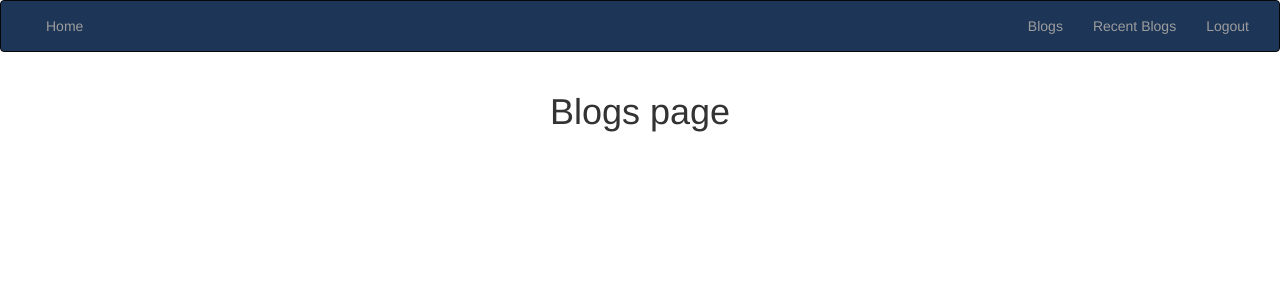
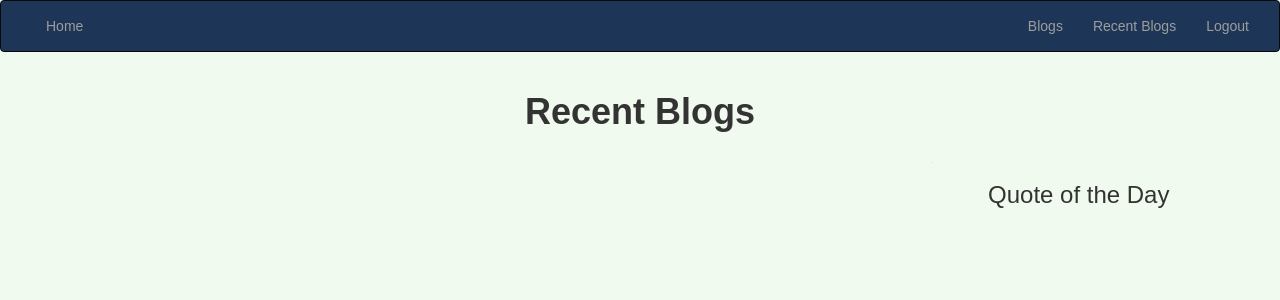
Before and after one commit to Kadas36/Bloggers-Hut, a Flask app: page /recent_blogs in a window 1280 px wide. Shown: the top 300 px of the page. Run offline with Flask 2, Linux system fonts and the light colour scheme; the visitor is signed in with stand-in values (Sample User, id 1); data that the repository does not hold is empty; some libraries are stand-ins or nearby versions.

Commit message:
Add recent posts styling

```diff
--- a/app/templates/recent.html
+++ b/app/templates/recent.html
@@ -1,11 +1,17 @@
 {% extends 'base.html' %}
 {% import 'bootstrap/wtf.html' as wtf%}
+{% block styles%} {{ super() }}
+<link rel="stylesheet" href="{{url_for('static',filename='css/blogs.css')}}">
+{% endblock %}
 
 {% block content %}
 
 
 <div class="container">
-    <h1 class="text-center">Blogs  page</h1>
+    <h1 class="text-center">Recent Blogs</h1>
+    <div class="row">
+        <div class="col-md-9 quoteday">
+            <div class="blogs">
                 {% for blog in recent_list %}
                     <div class="card">
                         <div class="card-body">
@@ -14,10 +20,16 @@
                             <a href="{{ url_for('main.blog', blog_id = blog.id) }}" class="btn btn-primary">Read</a>
                         </div>
                     </div>
-        <hr>
                 {% endfor %}
+            </div>
+        </div>
+        <div class="col-md-3">
+            <div class="quote text-center">
+                <h3>Quote of the Day</h3>
+            </div>
+        </div>
+    </div>
 
 </div>
 
-
 {% endblock content %}
```
Also changed, not shown: app/templates/blogs.html (+0 -7 lines). Lines whose indentation alone changed are shown as unchanged.
